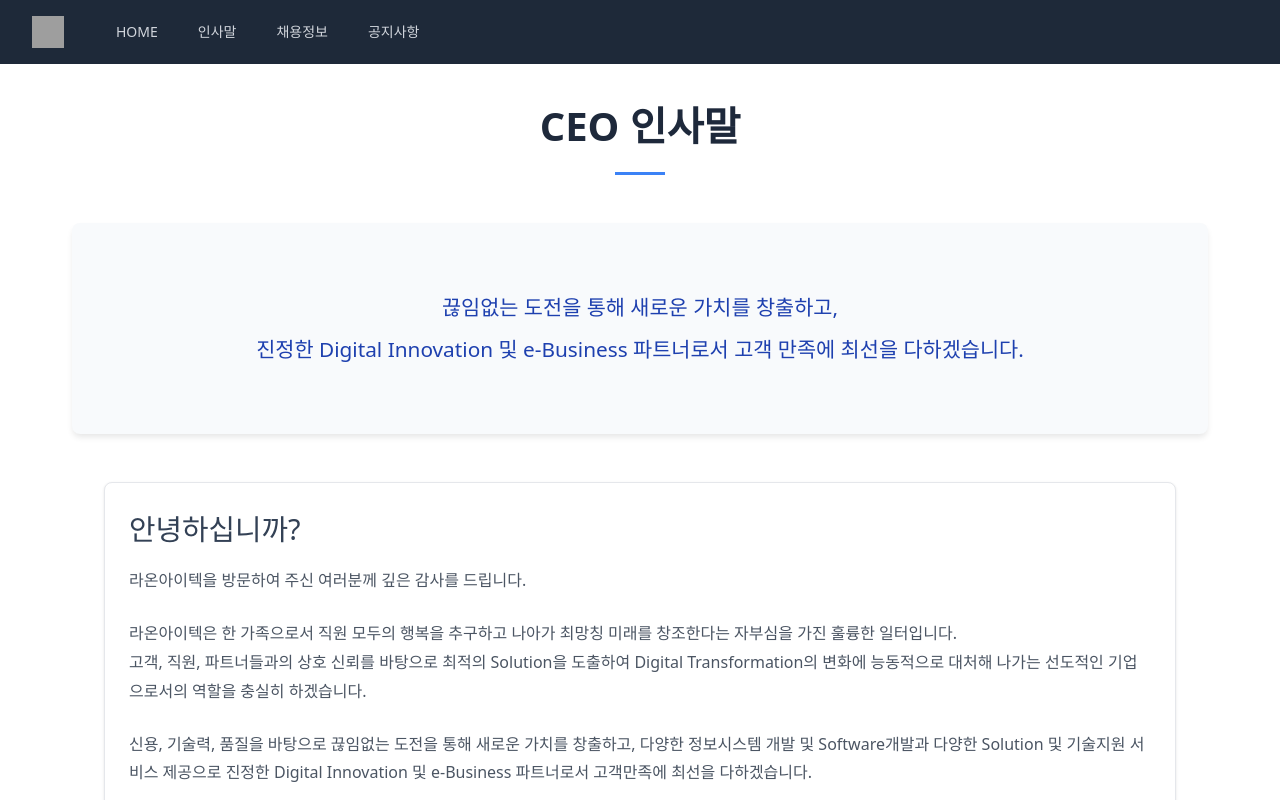
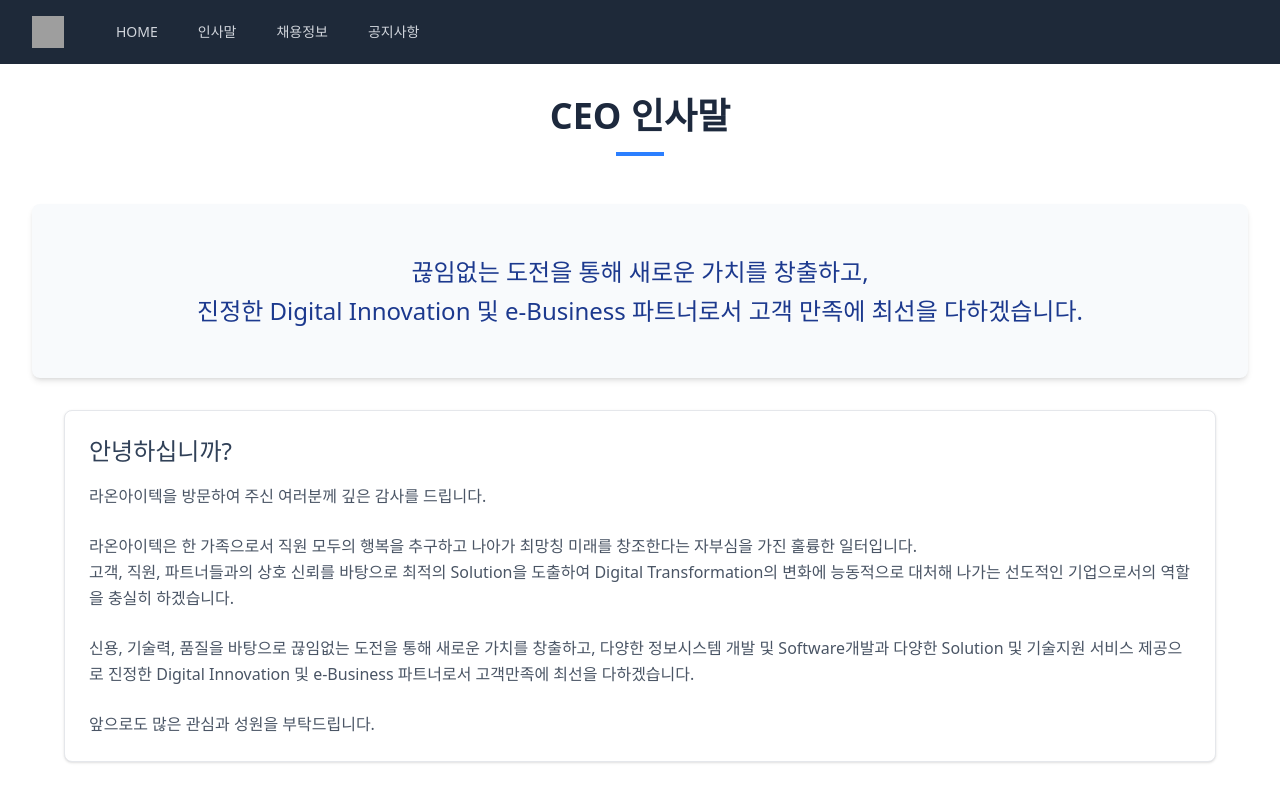
Before and after one commit to smw0807/raon-ai-tehch, a Nuxt app: page /greeting in a window 1280 px wide. Shown: the top 800 px of the page. Built offline with nearby package versions, Linux system fonts and the light colour scheme; grey boxes are pictures that could not be loaded; some icons are missing.

Commit message:
css -> tailwindcss

```diff
--- a/nuxt.config.ts
+++ b/nuxt.config.ts
@@ -21,4 +21,6 @@
   nitro: {
     preset: 'github_pages',
   },
+
+  compatibilityDate: '2025-02-19',
 });
--- a/pages/employ.vue
+++ b/pages/employ.vue
@@ -8,204 +8,94 @@
 </script>
 
 <template>
-  <div class="employ-container">
-    <div class="page-header">
-      <h1>채용정보</h1>
-      <div class="header-line"></div>
+  <div class="max-w-7xl mx-auto px-4 sm:px-6 lg:px-8 py-8">
+    <div class="text-center mb-12">
+      <h1 class="text-4xl font-bold text-slate-800">채용정보</h1>
+      <div class="w-12 h-1 bg-blue-500 mx-auto mt-4"></div>
     </div>
 
-    <div class="content">
-      <div class="company-intro">
-        <h3>㈜라온아이텍이</h3>
-        <p>21세기를 이끌어갈 창의적이고 도전적인 인재를 모집합니다.</p>
+    <div class="space-y-8">
+      <div class="text-center bg-slate-50 p-8 sm:p-12 rounded-lg shadow-md">
+        <h3 class="text-2xl text-blue-900 mb-4">㈜라온아이텍이</h3>
+        <p class="text-xl text-gray-600 leading-relaxed">
+          21세기를 이끌어갈 창의적이고 도전적인 인재를 모집합니다.
+        </p>
       </div>
 
-      <div class="employ-info">
-        <section class="info-card">
-          <div class="card-header">
-            <IconBriefcase class="icon" />
-            <h2>자격요건</h2>
+      <div class="grid md:grid-cols-2 gap-6">
+        <div
+          class="bg-white p-6 rounded-lg shadow-sm border border-gray-200 hover:-translate-y-1 transition-transform duration-200"
+        >
+          <div class="flex items-center gap-2 mb-4">
+            <IconBriefcase class="w-6 h-6 text-blue-500" />
+            <h2 class="text-xl font-semibold text-slate-700">자격요건</h2>
           </div>
-          <ul>
-            <li>4년제 대학 졸업 또는 졸업예정자</li>
-            <li>전산 관련학과 전공자</li>
-            <li>전산관련 교육기관 수료자</li>
-            <li>신체건강하고 창의력과 열정을 겸비한 남/녀 누구나</li>
-            <li>
+          <ul class="space-y-3 text-gray-600">
+            <li
+              class="pl-6 relative before:content-['•'] before:absolute before:left-0 before:text-blue-500 before:font-bold"
+            >
+              4년제 대학 졸업 또는 졸업예정자
+            </li>
+            <li
+              class="pl-6 relative before:content-['•'] before:absolute before:left-0 before:text-blue-500 before:font-bold"
+            >
+              전산 관련학과 전공자
+            </li>
+            <li
+              class="pl-6 relative before:content-['•'] before:absolute before:left-0 before:text-blue-500 before:font-bold"
+            >
+              전산관련 교육기관 수료자
+            </li>
+            <li
+              class="pl-6 relative before:content-['•'] before:absolute before:left-0 before:text-blue-500 before:font-bold"
+            >
+              신체건강하고 창의력과 열정을 겸비한 남/녀 누구나
+            </li>
+            <li
+              class="pl-6 relative before:content-['•'] before:absolute before:left-0 before:text-blue-500 before:font-bold"
+            >
               군필자 또는 면제자로서 해외여행에 결격사유가 없는 자(병역특례부문
               제외)
             </li>
           </ul>
-        </section>
+        </div>
 
-        <section class="info-card">
-          <div class="card-header">
-            <IconUsers class="icon" />
-            <h2>모집분야</h2>
+        <div
+          class="bg-white p-6 rounded-lg shadow-sm border border-gray-200 hover:-translate-y-1 transition-transform duration-200"
+        >
+          <div class="flex items-center gap-2 mb-4">
+            <IconUsers class="w-6 h-6 text-blue-500" />
+            <h2 class="text-xl font-semibold text-slate-700">모집분야</h2>
           </div>
-          <p>웹/모바일 개발자, AA, TA, DA, SAP(ERP) 컨설턴트 및 개발자</p>
-        </section>
+          <p class="text-gray-600">
+            웹/모바일 개발자, AA, TA, DA, SAP(ERP) 컨설턴트 및 개발자
+          </p>
+        </div>
 
-        <section class="info-card">
-          <div class="card-header">
-            <IconClock class="icon" />
-            <h2>근무환경</h2>
+        <div
+          class="bg-white p-6 rounded-lg shadow-sm border border-gray-200 hover:-translate-y-1 transition-transform duration-200"
+        >
+          <div class="flex items-center gap-2 mb-4">
+            <IconClock class="w-6 h-6 text-blue-500" />
+            <h2 class="text-xl font-semibold text-slate-700">근무환경</h2>
           </div>
-          <p>09:00 ~ 18:00 / 주5일근무 / 공휴일 휴무 / 월 1회 연차</p>
-        </section>
+          <p class="text-gray-600">
+            09:00 ~ 18:00 / 주5일근무 / 공휴일 휴무 / 월 1회 연차
+          </p>
+        </div>
 
-        <section class="info-card">
-          <div class="card-header">
-            <IconGift class="icon" />
-            <h2>복리후생</h2>
+        <div
+          class="bg-white p-6 rounded-lg shadow-sm border border-gray-200 hover:-translate-y-1 transition-transform duration-200"
+        >
+          <div class="flex items-center gap-2 mb-4">
+            <IconGift class="w-6 h-6 text-blue-500" />
+            <h2 class="text-xl font-semibold text-slate-700">복리후생</h2>
           </div>
-          <p>퇴직연금 / 4대보험</p>
-        </section>
-
-        <section>
-          <h2>전형 시기</h2>
-          <p>수시 접수</p>
-        </section>
-
-        <section>
-          <h2>전형 방법</h2>
-          <ul>
-            <li>1차 서류 전형</li>
-            <li>2차 면접 전형(면접 전형은 합격자에 한해 개별 통보함)</li>
-          </ul>
-        </section>
-
-        <section>
-          <h2>지원 요령</h2>
-          <ul>
-            <li>서류: 이력서 및 자기소개서 1부</li>
-            <li>
-              서류 전형 합격자에 한하여 성적증명서 및 졸업(예정) 증명서와 자진을
-              제출하여야 함
-            </li>
-          </ul>
-        </section>
-
-        <section>
-          <h2>지원 방법</h2>
-          <p>우 편: 서울특별시 금천구 가산로3, 141호(구 선경오피스텔)</p>
-          <p>E-Mail: shhyun@raonaitech.co.kr</p>
-        </section>
+          <p class="text-gray-600">퇴직연금 / 4대보험</p>
+        </div>
       </div>
     </div>
   </div>
 </template>
 
-<style scoped>
-.employ-container {
-  max-width: 1200px;
-  margin: 0 auto;
-  padding: 2rem;
-}
-
-.page-header {
-  text-align: center;
-  margin-bottom: 3rem;
-}
-
-.header-line {
-  width: 50px;
-  height: 3px;
-  background-color: #3b82f6;
-  margin: 1rem auto;
-}
-
-.company-intro {
-  text-align: center;
-  background-color: #f8fafc;
-  padding: 3rem 2rem;
-  border-radius: 8px;
-  margin: 2rem 0;
-  box-shadow: 0 4px 6px -1px rgb(0 0 0 / 0.1);
-}
-
-.company-intro h3 {
-  font-size: 1.8rem;
-  color: #1e40af;
-  margin-bottom: 1rem;
-}
-
-.company-intro p {
-  font-size: 1.2rem;
-  line-height: 1.8;
-  color: #4b5563;
-}
-
-.info-card {
-  background-color: white;
-  border-radius: 8px;
-  padding: 1.5rem;
-  margin: 1.5rem 0;
-  box-shadow: 0 1px 3px 0 rgb(0 0 0 / 0.1);
-  border: 1px solid #e5e7eb;
-  transition: transform 0.2s ease-in-out;
-}
-
-.info-card:hover {
-  transform: translateY(-2px);
-}
-
-.card-header {
-  display: flex;
-  align-items: center;
-  margin-bottom: 1rem;
-  gap: 0.5rem;
-}
-
-.icon {
-  width: 24px;
-  height: 24px;
-  color: #3b82f6;
-}
-
-h1 {
-  font-size: 2.5rem;
-  font-weight: bold;
-  color: #1e293b;
-}
-
-h2 {
-  font-size: 1.3rem;
-  font-weight: 600;
-  color: #334155;
-}
-
-ul {
-  list-style-type: none;
-  padding-left: 0;
-}
-
-ul li {
-  margin-bottom: 0.8rem;
-  line-height: 1.6;
-  color: #4b5563;
-  padding-left: 1.5rem;
-  position: relative;
-}
-
-ul li::before {
-  content: '•';
-  color: #3b82f6;
-  position: absolute;
-  left: 0;
-  font-weight: bold;
-}
-
-section p {
-  line-height: 1.6;
-  color: #4b5563;
-}
-
-@media (min-width: 768px) {
-  .employ-info {
-    display: grid;
-    grid-template-columns: repeat(2, 1fr);
-    gap: 1.5rem;
-  }
-}
-</style>
+<style scoped></style>
--- a/pages/greeting.vue
+++ b/pages/greeting.vue
@@ -3,28 +3,38 @@
 </script>
 
 <template>
-  <div class="greeting-container">
-    <div class="page-header">
-      <h1>CEO 인사말</h1>
-      <div class="header-line"></div>
+  <div class="max-w-7xl mx-auto px-4 sm:px-6 lg:px-8 py-8">
+    <div class="text-center mb-12">
+      <h1 class="text-4xl font-bold text-slate-800">CEO 인사말</h1>
+      <div class="w-12 h-1 bg-blue-500 mx-auto mt-4"></div>
     </div>
 
-    <div class="content">
-      <div class="highlight-box">
-        <IconQuote class="quote-icon" />
-        <p>
+    <div class="space-y-8">
+      <div
+        class="relative bg-slate-50 p-8 sm:p-12 rounded-lg shadow-md text-center"
+      >
+        <IconQuote
+          class="absolute top-4 left-4 w-12 h-12 text-blue-500 opacity-20"
+        />
+        <p
+          class="text-xl sm:text-2xl text-blue-900 font-medium leading-relaxed"
+        >
           끊임없는 도전을 통해 새로운 가치를 창출하고,<br />
           진정한 Digital Innovation 및 e-Business 파트너로서 고객 만족에 최선을
           다하겠습니다.
         </p>
       </div>
 
-      <div class="message-content">
-        <div class="greeting-section">
-          <h2>안녕하십니까?</h2>
-          <p>라온아이텍을 방문하여 주신 여러분께 깊은 감사를 드립니다.</p>
+      <div class="space-y-6 px-4 sm:px-8">
+        <div
+          class="bg-white p-6 rounded-lg shadow-sm border border-gray-200 hover:-translate-y-1 transition-transform duration-200"
+        >
+          <h2 class="text-2xl text-slate-700 mb-4">안녕하십니까?</h2>
+          <p class="text-gray-600 leading-relaxed">
+            라온아이텍을 방문하여 주신 여러분께 깊은 감사를 드립니다.
+          </p>
           <br />
-          <p>
+          <p class="text-gray-600 leading-relaxed">
             라온아이텍은 한 가족으로서 직원 모두의 행복을 추구하고 나아가 최망칭
             미래를 창조한다는 자부심을 가진 훌륭한 일터입니다.<br />
             고객, 직원, 파트너들과의 상호 신뢰를 바탕으로 최적의 Solution을
@@ -32,137 +42,25 @@
             선도적인 기업으로서의 역할을 충실히 하겠습니다.
           </p>
           <br />
-          <p>
+          <p class="text-gray-600 leading-relaxed">
             신용, 기술력, 품질을 바탕으로 끊임없는 도전을 통해 새로운 가치를
             창출하고, 다양한 정보시스템 개발 및 Software개발과 다양한 Solution
             및 기술지원 서비스 제공으로 진정한 Digital Innovation 및 e-Business
             파트너로서 고객만족에 최선을 다하겠습니다.
           </p>
           <br />
-          <p>앞으로도 많은 관심과 성원을 부탁드립니다.</p>
+          <p class="text-gray-600 leading-relaxed">
+            앞으로도 많은 관심과 성원을 부탁드립니다.
+          </p>
         </div>
       </div>
 
-      <div class="signature">
-        <p>㈜ 라온아이텍</p>
-        <p class="ceo">대표이사 송현주</p>
+      <div class="text-right mt-16 pt-8 border-t border-gray-200">
+        <p class="text-lg text-gray-600 mb-2">㈜ 라온아이텍</p>
+        <p class="text-lg font-semibold text-blue-900">대표이사 송현주</p>
       </div>
     </div>
   </div>
 </template>
 
-<style scoped>
-.greeting-container {
-  max-width: 1200px;
-  margin: 0 auto;
-  padding: 2rem;
-}
-
-.page-header {
-  text-align: center;
-  margin-bottom: 3rem;
-}
-
-.header-line {
-  width: 50px;
-  height: 3px;
-  background-color: #3b82f6;
-  margin: 1rem auto;
-}
-
-.highlight-box {
-  background-color: #f8fafc;
-  padding: 3rem 2rem;
-  border-radius: 8px;
-  margin: 2rem 0;
-  text-align: center;
-  position: relative;
-  box-shadow: 0 4px 6px -1px rgb(0 0 0 / 0.1);
-}
-
-.quote-icon {
-  width: 48px;
-  height: 48px;
-  color: #3b82f6;
-  opacity: 0.2;
-  position: absolute;
-  top: 1rem;
-  left: 1rem;
-}
-
-.highlight-box p {
-  font-size: 1.3rem;
-  line-height: 2;
-  color: #1e40af;
-  font-weight: 500;
-}
-
-.message-content {
-  margin: 3rem 0;
-  padding: 0 1rem;
-}
-
-.greeting-section,
-.vision-section,
-.mission-section,
-.closing-section {
-  margin-bottom: 2.5rem;
-  padding: 1.5rem;
-  background-color: white;
-  border-radius: 8px;
-  box-shadow: 0 1px 3px 0 rgb(0 0 0 / 0.1);
-  border: 1px solid #e5e7eb;
-  transition: transform 0.2s ease-in-out;
-}
-
-.greeting-section:hover,
-.vision-section:hover,
-.mission-section:hover,
-.closing-section:hover {
-  transform: translateY(-2px);
-}
-
-h1 {
-  font-size: 2.5rem;
-  font-weight: bold;
-  color: #1e293b;
-}
-
-h2 {
-  font-size: 1.8rem;
-  color: #334155;
-  margin-bottom: 1rem;
-}
-
-p {
-  line-height: 1.8;
-  color: #4b5563;
-}
-
-.signature {
-  text-align: right;
-  margin-top: 4rem;
-  padding: 2rem;
-  border-top: 2px solid #e5e7eb;
-}
-
-.signature p {
-  margin: 0.5rem 0;
-  font-size: 1.1rem;
-}
-
-.signature .ceo {
-  font-weight: 600;
-  color: #1e40af;
-}
-
-@media (min-width: 768px) {
-  .message-content {
-    padding: 0 2rem;
-  }
-
-  .highlight-box {
-    padding: 4rem 3rem;
-  }
-}
-</style>
+<style scoped></style>
```
